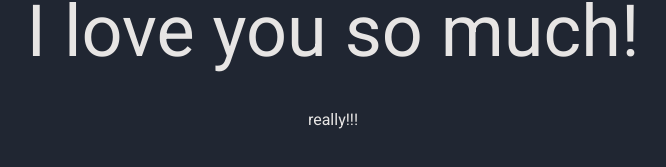
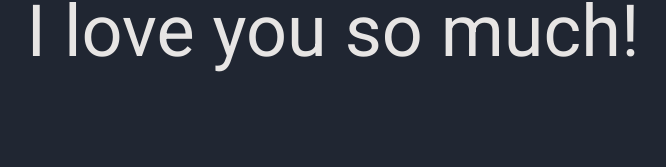
Before and after one commit to nac-in-ua/love, a React (Vite) app: page / in a window 1280 px wide. Shown: the part 593-760 px from the top of the page, without its empty margins (307-973 px from the left). Built offline with nearby package versions, Linux system fonts and the light colour scheme.

Commit message:
removed redundant

```diff
--- a/src/Greetings.jsx
+++ b/src/Greetings.jsx
@@ -1,11 +1,8 @@
 function Greetings() {
   return (
-    <>
-      <h1 className="my-10 text-center font-roboto text-7xl font-light text-stone-200">
-        I love you so much!
-      </h1>
-      <div className="font-roboto text-stone-200">really!!!</div>
-    </>
+    <h1 className="my-10 text-center font-roboto text-7xl font-light text-stone-200">
+      I love you so much!
+    </h1>
   )
 }
 
```
